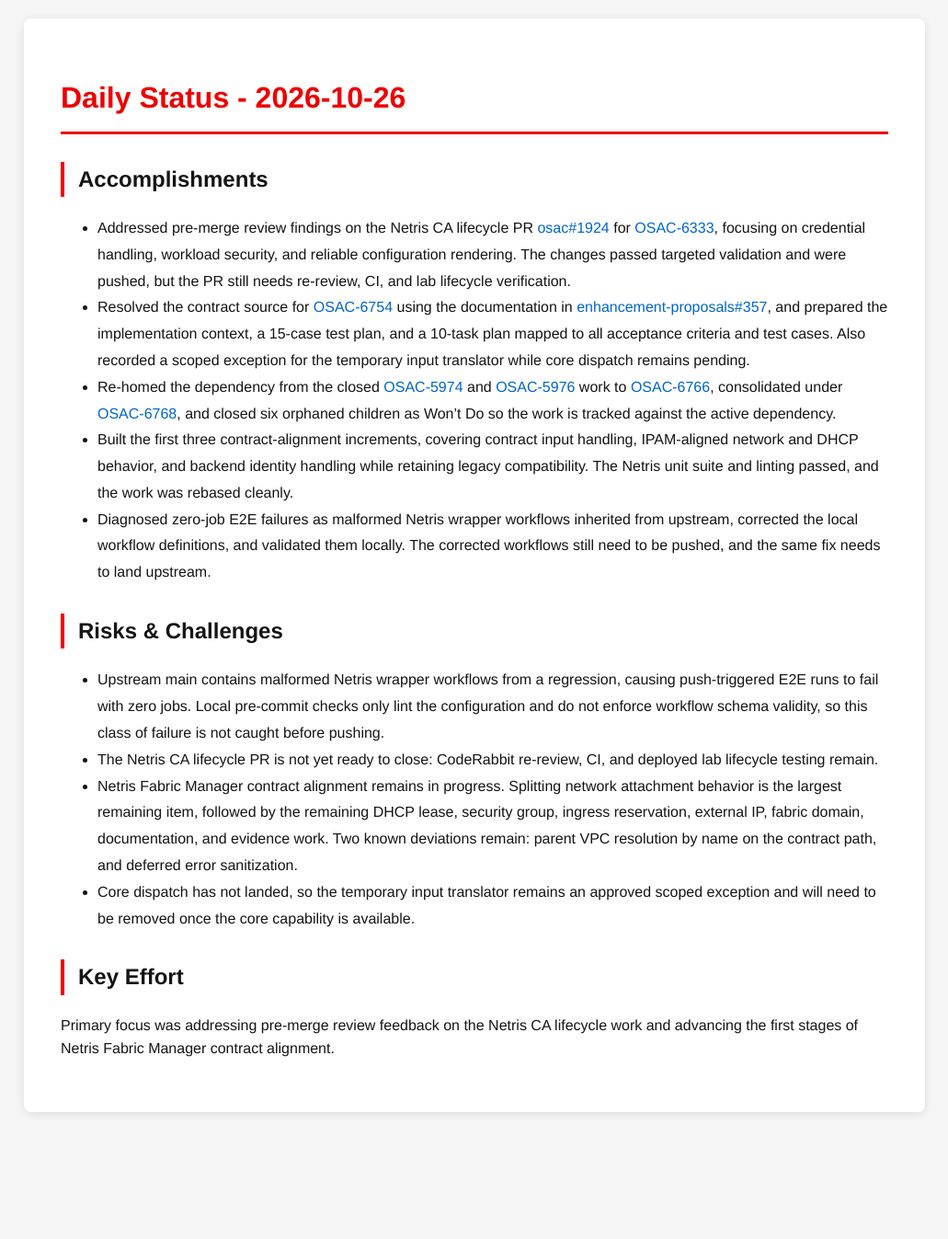
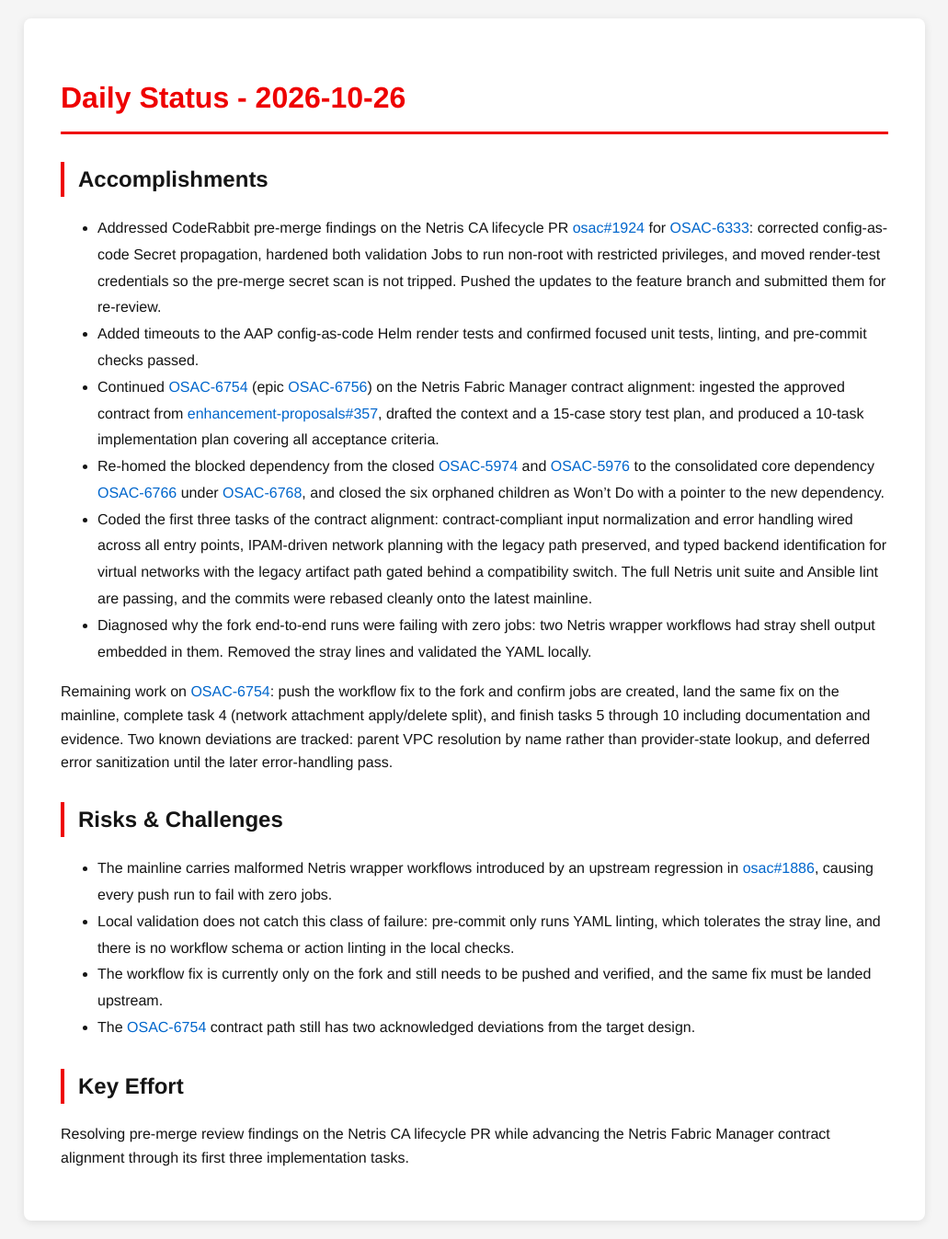
Before and after one commit to tzvatot/daily-status, a Jekyll site: the page built from 2026-10-26.md, in a window 1280 px wide. Shown: the whole page at 92% size, without its empty margins (124-1155 px from the left). Built offline with Jekyll 4.4.1, drawn with Linux system fonts in a browser that asks for light colours; before the commit the page ends 1229 px from its top, so only the background shows below that.

Commit message:
Daily status update - 2026-10-26

```diff
--- a/2026-10-26.md
+++ b/2026-10-26.md
@@ -7,17 +7,23 @@
 # Daily Status - 2026-10-26
 
 ## Accomplishments
-- Addressed pre-merge review findings on the Netris CA lifecycle PR [osac#1924](https://github.com/osac-project/osac/pull/1924) for [OSAC-6333](https://redhat.atlassian.net/browse/OSAC-6333), focusing on credential handling, workload security, and reliable configuration rendering. The changes passed targeted validation and were pushed, but the PR still needs re-review, CI, and lab lifecycle verification.
-- Resolved the contract source for [OSAC-6754](https://redhat.atlassian.net/browse/OSAC-6754) using the documentation in [enhancement-proposals#357](https://github.com/osac-project/enhancement-proposals/pull/357), and prepared the implementation context, a 15-case test plan, and a 10-task plan mapped to all acceptance criteria and test cases. Also recorded a scoped exception for the temporary input translator while core dispatch remains pending.
-- Re-homed the dependency from the closed [OSAC-5974](https://redhat.atlassian.net/browse/OSAC-5974) and [OSAC-5976](https://redhat.atlassian.net/browse/OSAC-5976) work to [OSAC-6766](https://redhat.atlassian.net/browse/OSAC-6766), consolidated under [OSAC-6768](https://redhat.atlassian.net/browse/OSAC-6768), and closed six orphaned children as Won't Do so the work is tracked against the active dependency.
-- Built the first three contract-alignment increments, covering contract input handling, IPAM-aligned network and DHCP behavior, and backend identity handling while retaining legacy compatibility. The Netris unit suite and linting passed, and the work was rebased cleanly.
-- Diagnosed zero-job E2E failures as malformed Netris wrapper workflows inherited from upstream, corrected the local workflow definitions, and validated them locally. The corrected workflows still need to be pushed, and the same fix needs to land upstream.
+
+- Addressed CodeRabbit pre-merge findings on the Netris CA lifecycle PR [osac#1924](https://github.com/osac-project/osac/pull/1924) for [OSAC-6333](https://redhat.atlassian.net/browse/OSAC-6333): corrected config-as-code Secret propagation, hardened both validation Jobs to run non-root with restricted privileges, and moved render-test credentials so the pre-merge secret scan is not tripped. Pushed the updates to the feature branch and submitted them for re-review.
+- Added timeouts to the AAP config-as-code Helm render tests and confirmed focused unit tests, linting, and pre-commit checks passed.
+- Continued [OSAC-6754](https://redhat.atlassian.net/browse/OSAC-6754) (epic [OSAC-6756](https://redhat.atlassian.net/browse/OSAC-6756)) on the Netris Fabric Manager contract alignment: ingested the approved contract from [enhancement-proposals#357](https://github.com/osac-project/enhancement-proposals/pull/357), drafted the context and a 15-case story test plan, and produced a 10-task implementation plan covering all acceptance criteria.
+- Re-homed the blocked dependency from the closed [OSAC-5974](https://redhat.atlassian.net/browse/OSAC-5974) and [OSAC-5976](https://redhat.atlassian.net/browse/OSAC-5976) to the consolidated core dependency [OSAC-6766](https://redhat.atlassian.net/browse/OSAC-6766) under [OSAC-6768](https://redhat.atlassian.net/browse/OSAC-6768), and closed the six orphaned children as Won't Do with a pointer to the new dependency.
+- Coded the first three tasks of the contract alignment: contract-compliant input normalization and error handling wired across all entry points, IPAM-driven network planning with the legacy path preserved, and typed backend identification for virtual networks with the legacy artifact path gated behind a compatibility switch. The full Netris unit suite and Ansible lint are passing, and the commits were rebased cleanly onto the latest mainline.
+- Diagnosed why the fork end-to-end runs were failing with zero jobs: two Netris wrapper workflows had stray shell output embedded in them. Removed the stray lines and validated the YAML locally.
+
+Remaining work on [OSAC-6754](https://redhat.atlassian.net/browse/OSAC-6754): push the workflow fix to the fork and confirm jobs are created, land the same fix on the mainline, complete task 4 (network attachment apply/delete split), and finish tasks 5 through 10 including documentation and evidence. Two known deviations are tracked: parent VPC resolution by name rather than provider-state lookup, and deferred error sanitization until the later error-handling pass.
 
 ## Risks & Challenges
-- Upstream main contains malformed Netris wrapper workflows from a regression, causing push-triggered E2E runs to fail with zero jobs. Local pre-commit checks only lint the configuration and do not enforce workflow schema validity, so this class of failure is not caught before pushing.
-- The Netris CA lifecycle PR is not yet ready to close: CodeRabbit re-review, CI, and deployed lab lifecycle testing remain.
-- Netris Fabric Manager contract alignment remains in progress. Splitting network attachment behavior is the largest remaining item, followed by the remaining DHCP lease, security group, ingress reservation, external IP, fabric domain, documentation, and evidence work. Two known deviations remain: parent VPC resolution by name on the contract path, and deferred error sanitization.
-- Core dispatch has not landed, so the temporary input translator remains an approved scoped exception and will need to be removed once the core capability is available.
+
+- The mainline carries malformed Netris wrapper workflows introduced by an upstream regression in [osac#1886](https://github.com/osac-project/osac/pull/1886), causing every push run to fail with zero jobs.
+- Local validation does not catch this class of failure: pre-commit only runs YAML linting, which tolerates the stray line, and there is no workflow schema or action linting in the local checks.
+- The workflow fix is currently only on the fork and still needs to be pushed and verified, and the same fix must be landed upstream.
+- The [OSAC-6754](https://redhat.atlassian.net/browse/OSAC-6754) contract path still has two acknowledged deviations from the target design.
 
 ## Key Effort
-Primary focus was addressing pre-merge review feedback on the Netris CA lifecycle work and advancing the first stages of Netris Fabric Manager contract alignment.
+
+Resolving pre-merge review findings on the Netris CA lifecycle PR while advancing the Netris Fabric Manager contract alignment through its first three implementation tasks.
```
